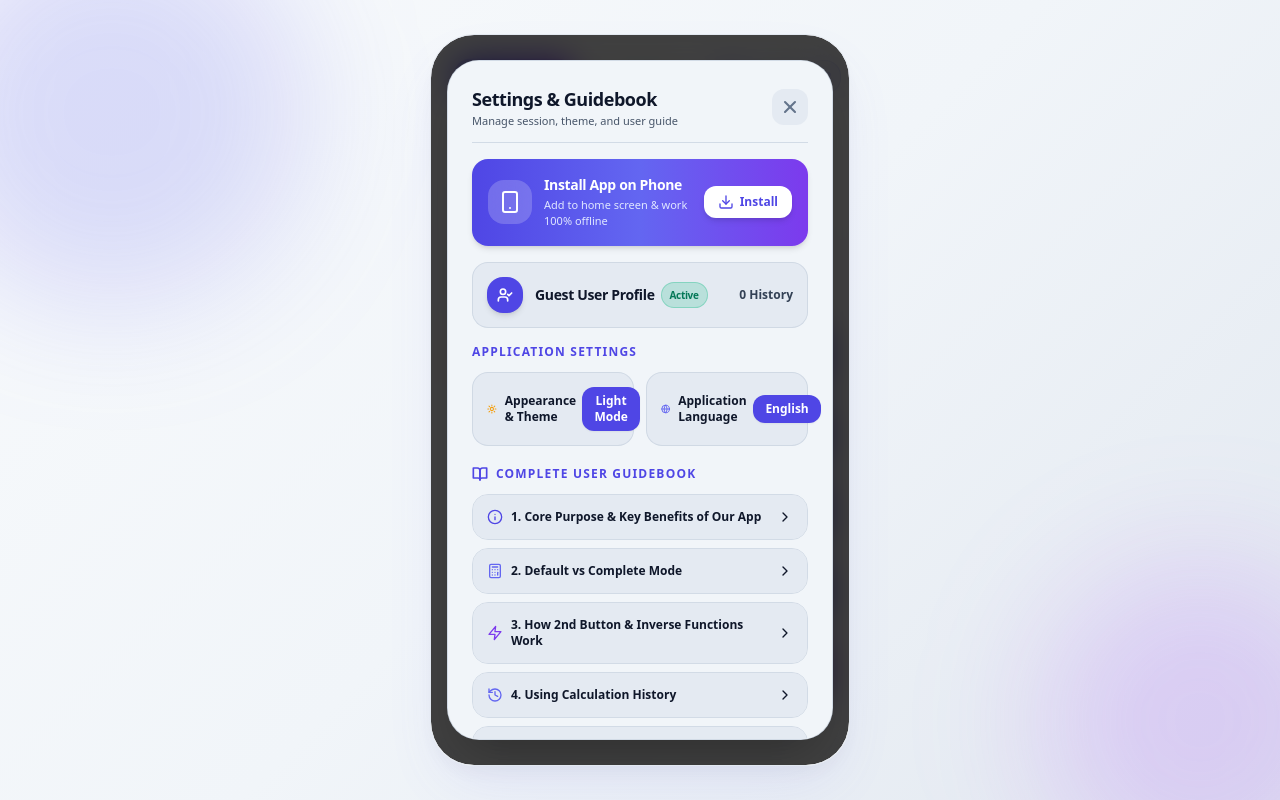
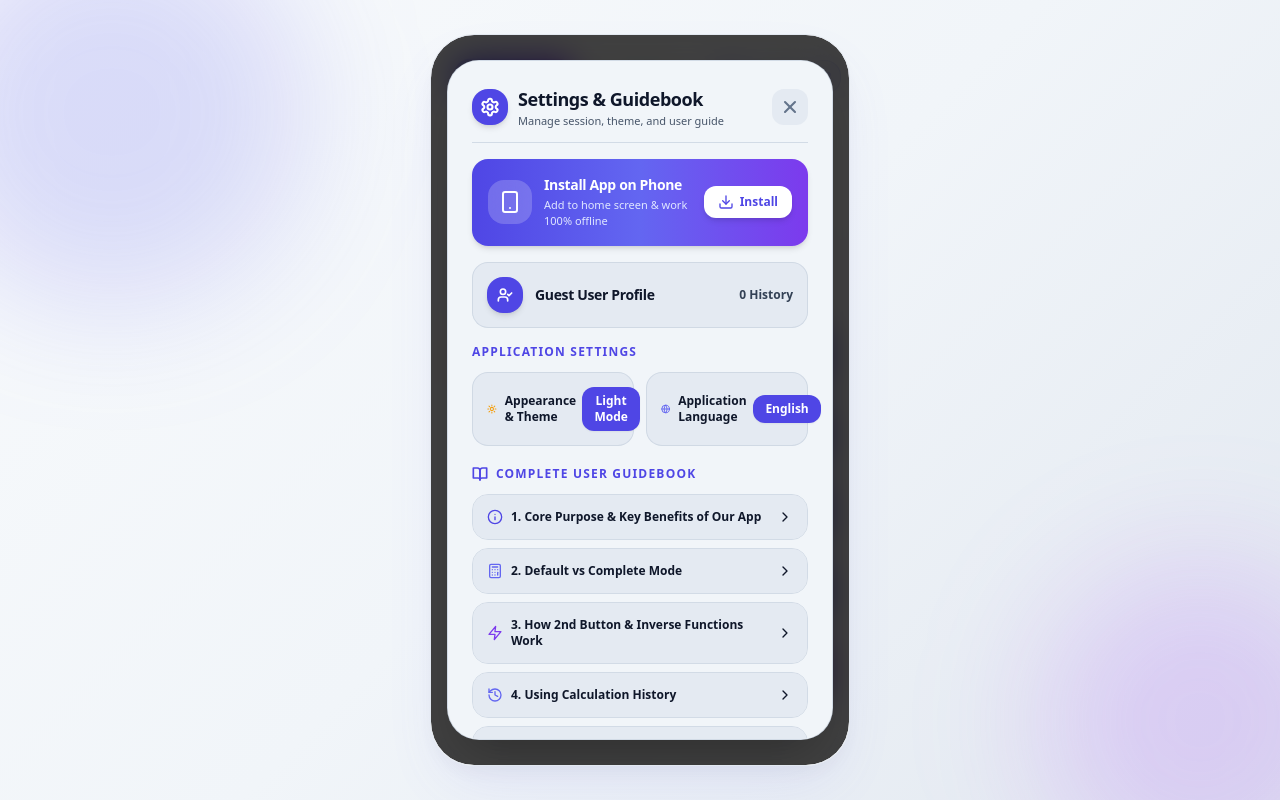
Before and after one commit to yaserarafatt12/01-smart-calculator-and-converter, a Next.js app: page / in a window 1280 px wide. Both pictures are taken after a click on the button 824 px from the left and 77 px from the top of the page. Built offline with nearby package versions, Linux system fonts and the light colour scheme.

Commit message:
style: restore Settings gear header icon and remove Active badge from Guest Profile

```diff
--- a/components/settings/SettingsModal.tsx
+++ b/components/settings/SettingsModal.tsx
@@ -32,6 +32,7 @@ import {
   Download,
   Smartphone,
   Share2,
+  Settings,
 } from 'lucide-react';
 import { Language, TRANSLATIONS } from '@/lib/i18n/translations';
 
@@ -194,8 +195,12 @@ export const SettingsModal: React.FC<SettingsModalProps> = ({
         onClick={(e) => e.stopPropagation()}
         className="w-full max-w-lg max-h-[85vh] bg-[#f1f5f9] dark:bg-[#11151c] backdrop-blur-2xl rounded-[32px] border border-slate-300/80 dark:border-slate-800 shadow-2xl overflow-y-auto p-5 sm:p-6 space-y-4 animate-in zoom-in-95 duration-200 cursor-default text-slate-900 dark:text-white"
       >
-        {/* Header Title Bar */}
+        {/* Header Title Bar with Settings Gear Icon */}
         <div className="flex items-center justify-between pb-3 border-b border-slate-300/80 dark:border-slate-800">
+          <div className="flex items-center gap-2.5">
+            <div className="p-2 rounded-2xl bg-indigo-600 text-white shadow-md">
+              <Settings strokeWidth={2.5} className="w-5 h-5 animate-spin-slow" />
+            </div>
             <div>
               <h2 className="text-base sm:text-lg font-extrabold tracking-tight text-slate-900 dark:text-white">
                 {t.settingsTitle}
@@ -203,6 +208,7 @@ export const SettingsModal: React.FC<SettingsModalProps> = ({
               <p className="text-[11px] text-slate-600 dark:text-slate-400 font-medium">
                 {language === 'id' ? 'Kelola sesi, tampilan, dan panduan fitur' : 'Manage session, theme, and user guide'}
               </p>
+            </div>
           </div>
 
           <button
@@ -280,19 +286,14 @@ export const SettingsModal: React.FC<SettingsModalProps> = ({
           </div>
         )}
 
-        {/* SECTION 2: Clean Guest Profile Card */}
+        {/* SECTION 2: Clean Guest Profile Card without 'Active' badge */}
         <div className="p-3.5 rounded-2xl bg-slate-200/80 dark:bg-slate-800/60 border border-slate-300/80 dark:border-slate-700/60 flex items-center justify-between">
           <div className="flex items-center gap-3">
             <div className="w-9 h-9 rounded-2xl bg-indigo-600 text-white flex items-center justify-center shadow-md font-extrabold text-sm">
               <UserCheck strokeWidth={2.5} className="w-4 h-4" />
             </div>
-            <div>
-              <div className="text-xs sm:text-sm font-extrabold tracking-tight flex items-center gap-1.5 text-slate-900 dark:text-white">
-                <span>{t.guestProfile}</span>
-                <span className="px-2 py-0.5 rounded-full bg-emerald-500/20 text-emerald-700 dark:text-emerald-400 text-[10px] font-black border border-emerald-500/30">
-                  Active
-                </span>
-              </div>
+            <div className="text-xs sm:text-sm font-extrabold tracking-tight text-slate-900 dark:text-white">
+              {t.guestProfile}
             </div>
           </div>
 
```
Lines whose indentation alone changed are shown as unchanged.
